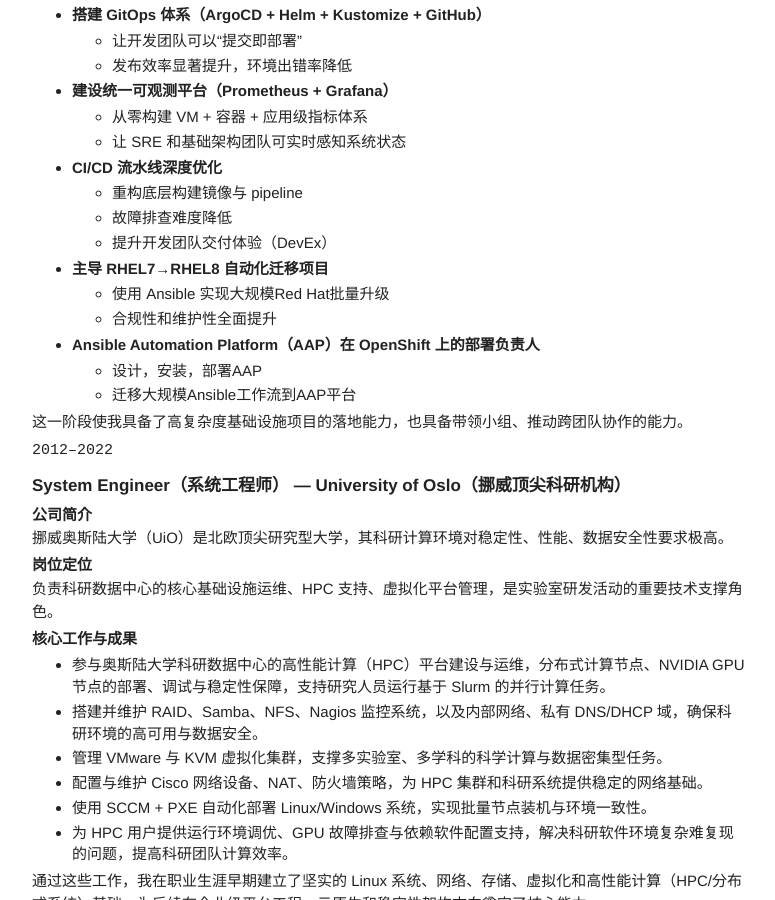
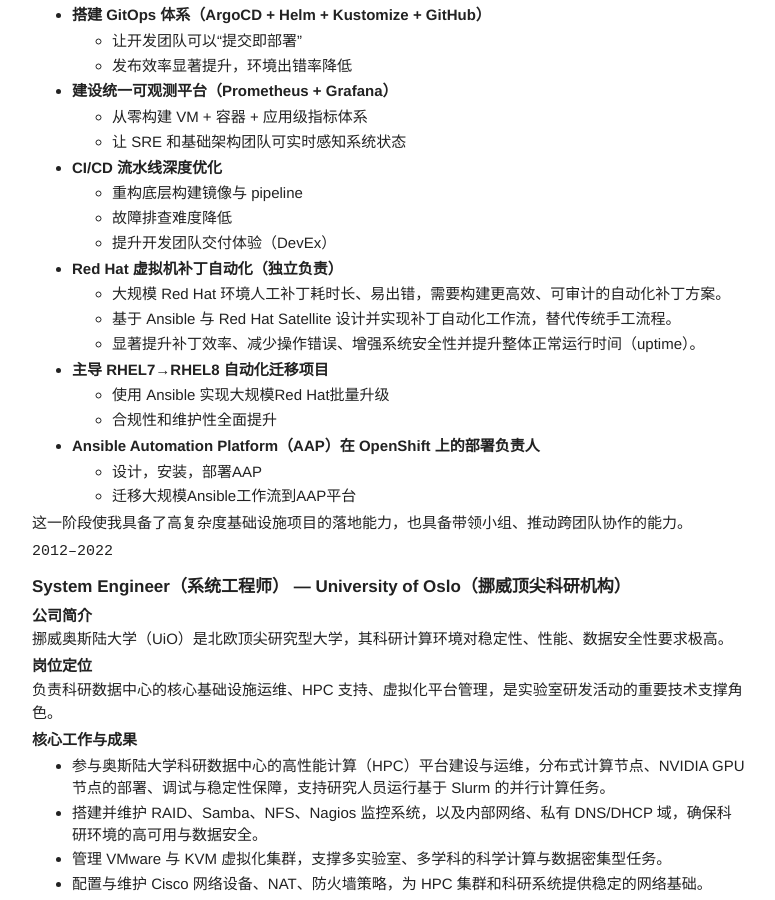
Before and after one commit to gcccheng/wugui, a Jekyll site: the page built from index.md, in a window 1280 px wide and 900 px high, scrolled down 2676 px. Shown: the whole window, without its empty margins (118-893 px from the left). Built offline with Jekyll 4.4.1, drawn with Linux system fonts in a browser that asks for light colours.

Commit message:
Update index.md

```diff
--- a/index.md
+++ b/index.md
@@ -128,6 +128,10 @@ Sopra Steria 是欧洲 Top 5 的大型咨询与 IT 服务集团，为政府、
   - 重构底层构建镜像与 pipeline
   - 故障排查难度降低
   - 提升开发团队交付体验（DevEx）
+- **Red Hat 虚拟机补丁自动化（独立负责）**
+  - 大规模 Red Hat 环境人工补丁耗时长、易出错，需要构建更高效、可审计的自动化补丁方案。
+  - 基于 Ansible 与 Red Hat Satellite 设计并实现补丁自动化工作流，替代传统手工流程。
+  - 显著提升补丁效率、减少操作错误、增强系统安全性并提升整体正常运行时间（uptime）。
 
 - **主导 RHEL7→RHEL8 自动化迁移项目**
   - 使用 Ansible 实现大规模Red Hat批量升级
```
